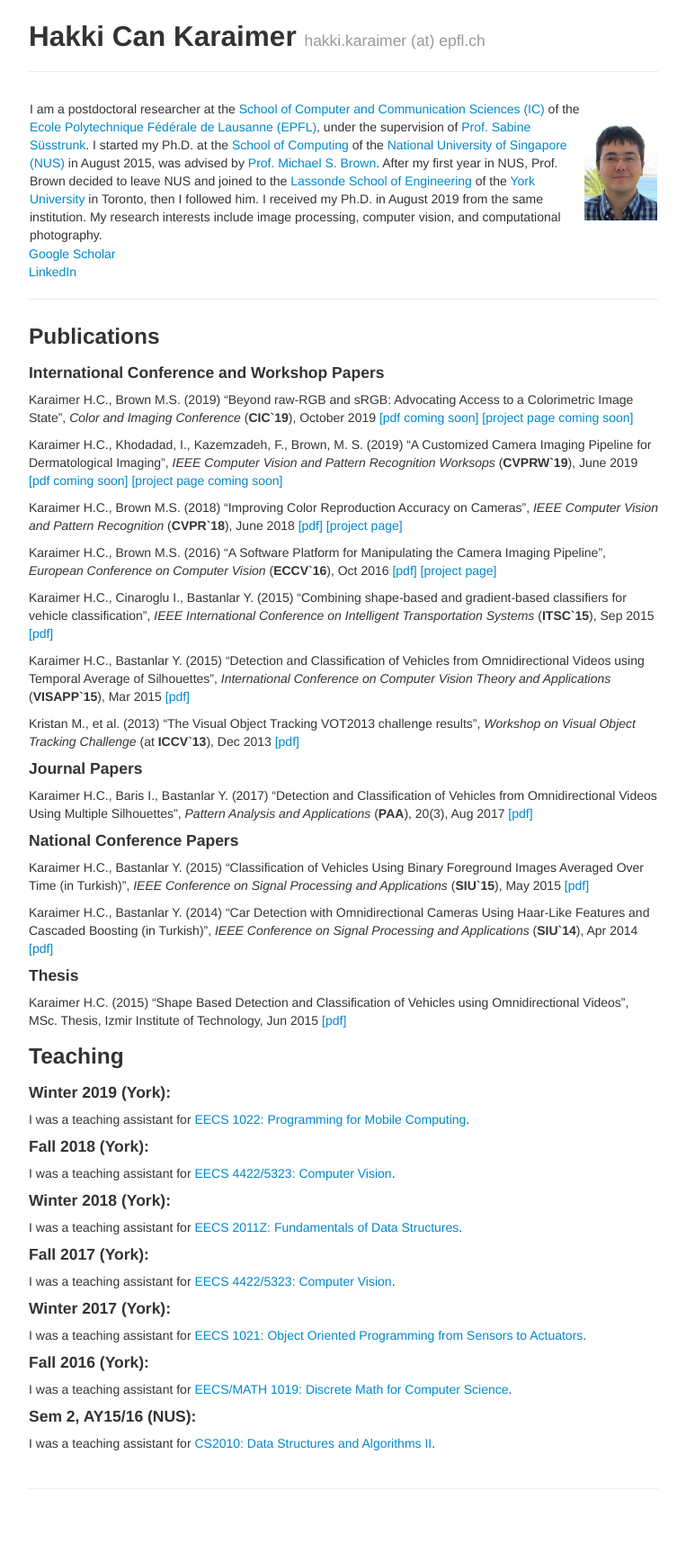
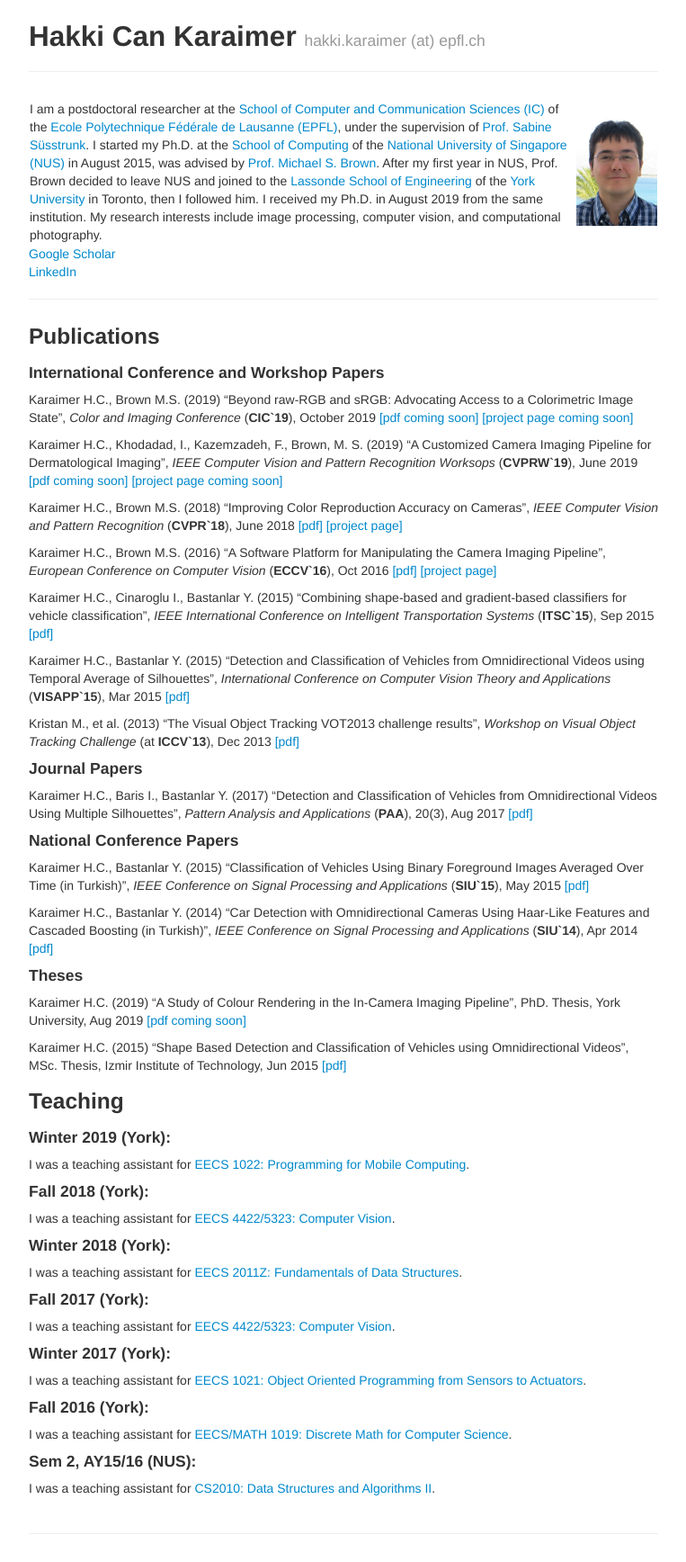
Before and after one commit to karaimer/karaimer.github.io, a Jekyll site: the page built from index.md, in a window 1280 px wide. Shown: the whole page at 90% size, without its empty margins (258-1021 px from the left). Built offline with Jekyll 4.4.1, drawn with Linux system fonts in a browser that asks for light colours; before the commit the page ends 1686 px from its top, so only the background shows below that.

Commit message:
Update index.md

```diff
--- a/index.md
+++ b/index.md
@@ -8,7 +8,7 @@
 
 | - | - |
 |---|---|
-| I am a postdoctoral researcher at the [School of Computer and Communication Sciences (IC)](https://www.epfl.ch/schools/ic/) of the [Ecole Polytechnique Fédérale de Lausanne (EPFL)](https://www.epfl.ch/en/), under the supervision of [Prof. Sabine Süsstrunk](https://ivrl.epfl.ch/people/people-susstrunk/). I started my Ph.D. at the [School of Computing](https://www.comp.nus.edu.sg) of the [National University of Singapore (NUS)](http://nus.edu.sg/) in August 2015, was advised by [Prof. Michael S. Brown](http://www.cse.yorku.ca/~mbrown/). After my first year in NUS, Prof. Brown decided to leave NUS and joined to the [Lassonde School of Engineering](https://lassonde.yorku.ca) of the [York University](https://www.yorku.ca/index.html) in Toronto, then I followed him. I received my Ph.D. in August 2019 from the same institution. My research interests include image processing, computer vision, and computational photography.     | ![](/image/profile_pic.png){:height="320px" width="640px"} |
+| I am a postdoctoral researcher at the [School of Computer and Communication Sciences (IC)](https://www.epfl.ch/schools/ic/) of the [Ecole Polytechnique Fédérale de Lausanne (EPFL)](https://www.epfl.ch/en/), under the supervision of [Prof. Sabine Süsstrunk](https://ivrl.epfl.ch/people/people-susstrunk/). I started my Ph.D. at the [School of Computing](https://www.comp.nus.edu.sg) of the [National University of Singapore (NUS)](http://nus.edu.sg/) in August 2015, was advised by [Prof. Michael S. Brown](http://www.cse.yorku.ca/~mbrown/). After my first year in NUS, Prof. Brown decided to leave NUS and joined to the [Lassonde School of Engineering](https://lassonde.yorku.ca) of the [York University](https://www.yorku.ca/index.html) in Toronto, then I followed him. I received my Ph.D. in August 2019 from the same institution. My research interests include image processing, computer vision, and computational photography.     | ![](/image/profile_pic.png){:height="320px" width="720px"} |
 
 [Google Scholar](https://scholar.google.com/citations?user=jhlnGS4AAAAJ&hl=en)
 [LinkedIn](https://www.linkedin.com/in/karaimer)
@@ -44,7 +44,9 @@
 
 Karaimer H.C., Bastanlar Y.  (2014) "Car Detection with Omnidirectional Cameras Using Haar-Like Features and Cascaded Boosting (in Turkish)", *IEEE Conference on Signal Processing and Applications* (**SIU`14**), Apr 2014 [[pdf]](/paper/Karaimer_Bastanlar_SIU2014.pdf)
 
-#### Thesis
+#### Theses
+
+Karaimer H.C.  (2019) "A Study of Colour Rendering in the In-Camera Imaging Pipeline", PhD. Thesis, York University, Aug 2019 [[pdf coming soon]](/paper/Karaimer_PhD_Thesis.pdf)
 
 Karaimer H.C.  (2015) "Shape Based Detection and Classification of Vehicles using Omnidirectional Videos", MSc. Thesis, Izmir Institute of Technology, Jun 2015 [[pdf]](/paper/Karaimer_MSc_Thesis.pdf)
 
```
